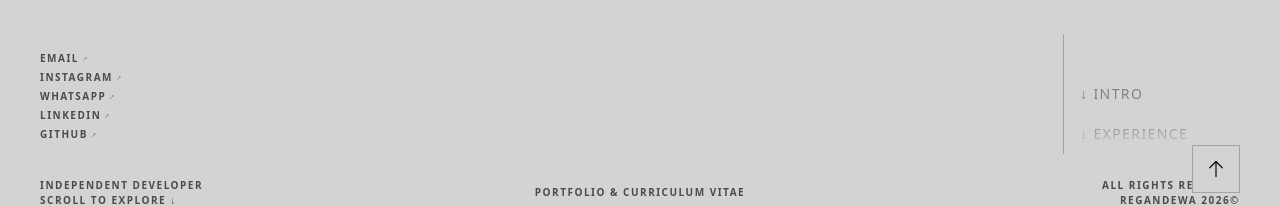
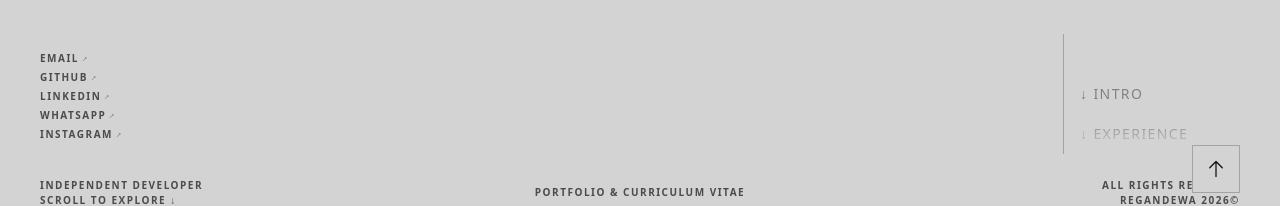
Before and after one commit to rqan/MeinProfile, a Next.js app: page / in a window 1280 px wide. Shown: the part 567-773 px from the top of the page. Built offline with nearby package versions, Linux system fonts and the light colour scheme.

Commit message:
Update teks portfolio

```diff
--- a/src/components/sections/Hero.tsx
+++ b/src/components/sections/Hero.tsx
@@ -23,10 +23,16 @@ export function Hero() {
             Email <span className="text-[8px] transform rotate-45">↑</span>
           </a>
           <a
-            href="https://www.instagram.com/regandewad?igsi=MTl2OXZvZm1lMHBpbQ=="
+            href="https://github.com/rqan"
             className="hover:text-lightMain dark:hover:text-darkMain transition-colors flex items-center gap-1"
           >
-            Instagram <span className="text-[8px] transform rotate-45">↑</span>
+            Github <span className="text-[8px] transform rotate-45">↑</span>
+          </a>
+          <a
+            href="https://www.linkedin.com/in/regan-dzulfikar-899a093a2/"
+            className="hover:text-lightMain dark:hover:text-darkMain transition-colors flex items-center gap-1"
+          >
+            LinkedIn <span className="text-[8px] transform rotate-45">↑</span>
           </a>
           <a
             href="https://wa.me/6287777358853"
@@ -35,16 +41,10 @@ export function Hero() {
             Whatsapp <span className="text-[8px] transform rotate-45">↑</span>
           </a>
           <a
-            href="https://www.linkedin.com/in/regan-dzulfikar-899a093a2/"
+            href="https://www.instagram.com/regandewad?igsi=MTl2OXZvZm1lMHBpbQ=="
             className="hover:text-lightMain dark:hover:text-darkMain transition-colors flex items-center gap-1"
           >
-            LinkedIn <span className="text-[8px] transform rotate-45">↑</span>
-          </a>
-          <a
-            href="https://github.com/rqan"
-            className="hover:text-lightMain dark:hover:text-darkMain transition-colors flex items-center gap-1"
-          >
-            Github <span className="text-[8px] transform rotate-45">↑</span>
+            Instagram <span className="text-[8px] transform rotate-45">↑</span>
           </a>
 
           <div className="mt-8">
```
